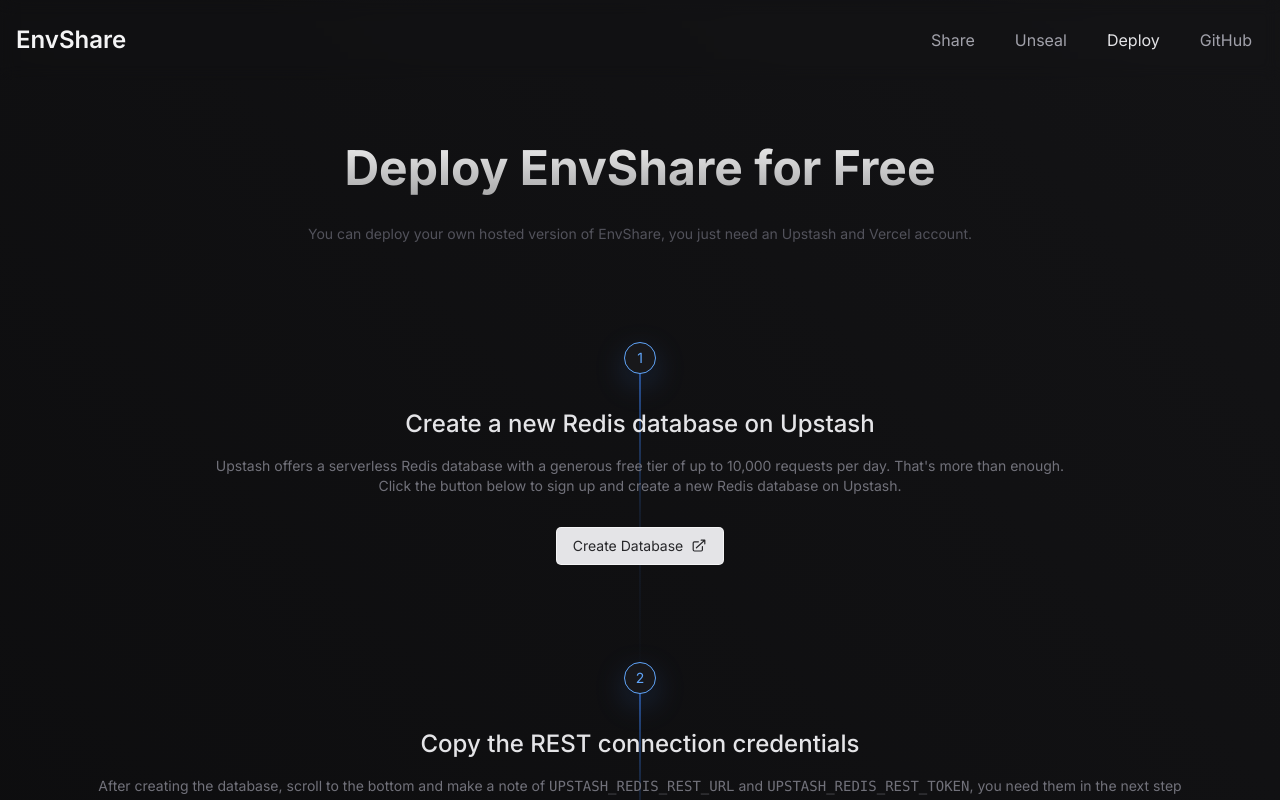
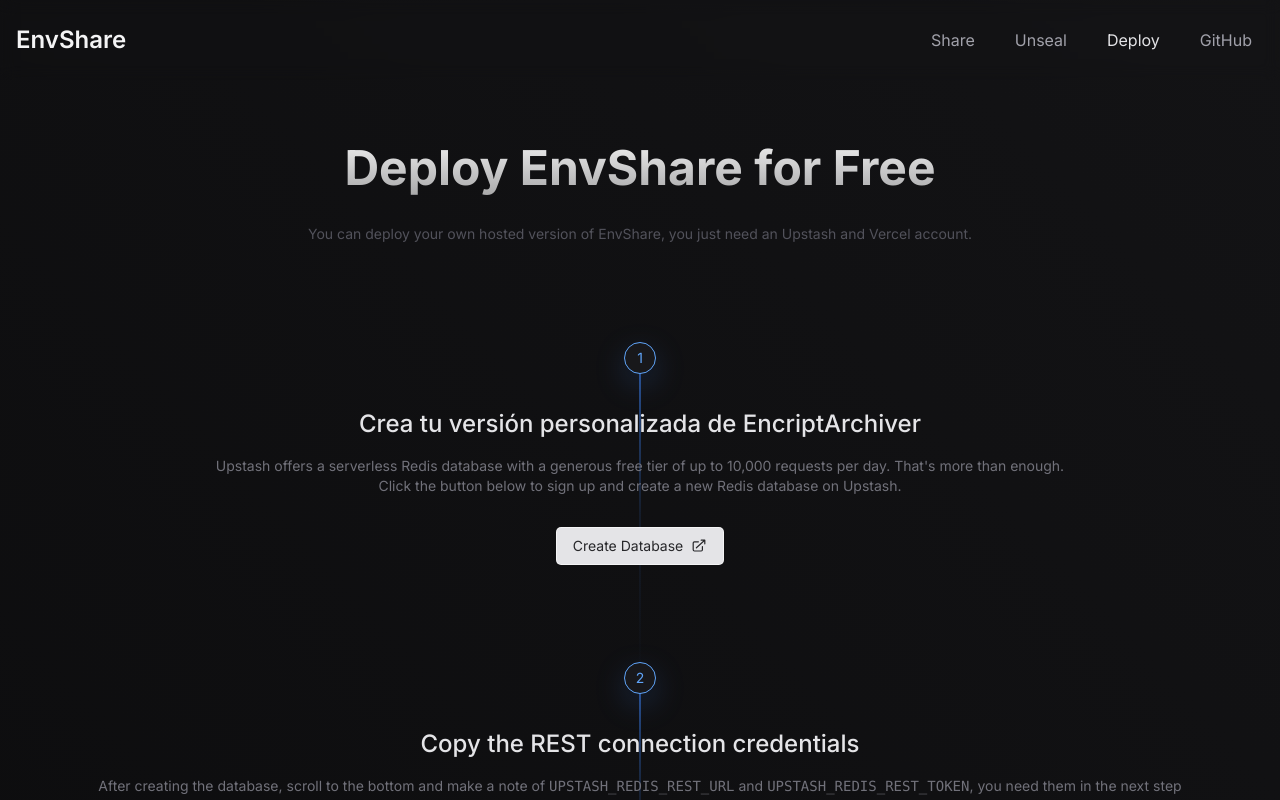
Before and after one commit to drowkid-1/EncriptArchiver, a Next.js app: page /deploy in a window 1280 px wide. Shown: the top 800 px of the page. Built offline with nearby package versions, Linux system fonts and the light colour scheme.

Commit message:
Update page.tsx

```diff
--- a/app/deploy/page.tsx
+++ b/app/deploy/page.tsx
@@ -9,7 +9,7 @@ const steps: {
   cta?: React.ReactNode;
 }[] = [
   {
-    name: "Create a new Redis database on Upstash",
+    name: "Crea tu versión personalizada de EncriptArchiver",
     description: (
       <>
         Upstash offers a serverless Redis database with a generous free tier of up to 10,000 requests per day. That's
```
